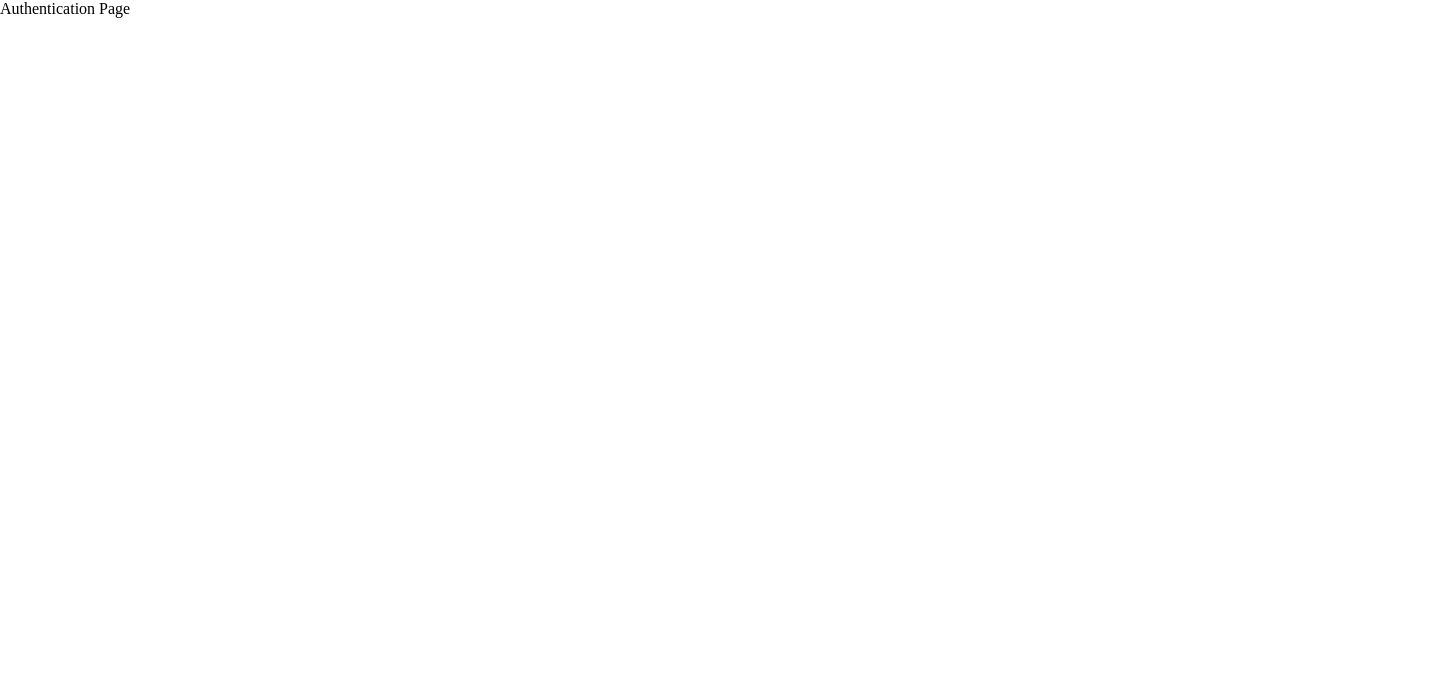
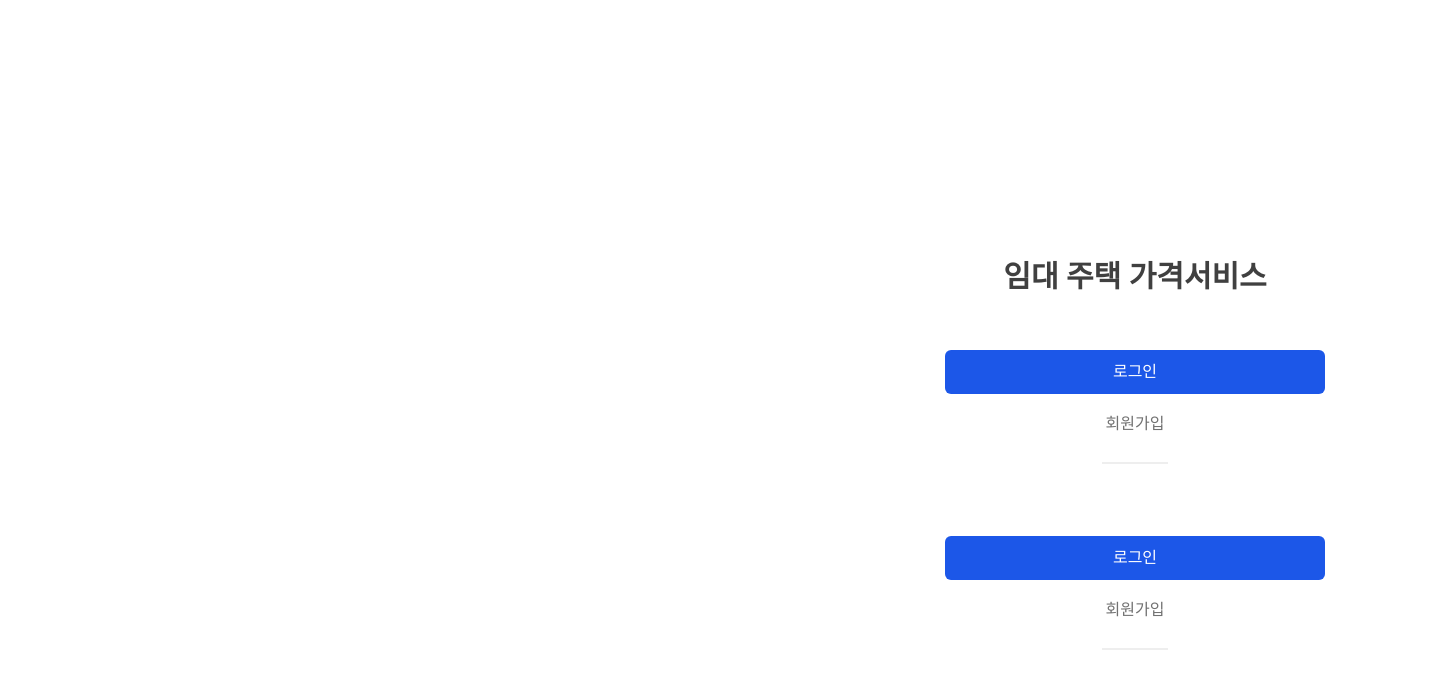
Before and after one commit to JiSangChoe/React_workspace, a React (Create React App) app: page / in a window 1280 px wide. Shown: the top 688 px of the page, 1440 px wide, since content can reach past the window. Built offline with nearby package versions, Linux system fonts and the light colour scheme; a web font is replaced by a local one.

Commit message:
2024.04.09.12:50 state 할 요소를 정함?

```diff
--- a/src/views/Authentication/index.tsx
+++ b/src/views/Authentication/index.tsx
@@ -1,6 +1,50 @@
-import React from 'react'
+import React, { useState } from 'react'
 import './style.css';
 
+// 타입을 만든거임
+type AuthPage = 'sign-in' | 'sign-up';
+
+function SignIn () {
+
+    const onSignInButtonClickHandler = () => {
+
+    };
+
+    return (
+        <div className='authentication-contents'>
+            <div className='authentication-input-container'></div>
+            <div className='authentication-button-container'>
+                <div className='primary-button full-width' onClick={onSignInButtonClickHandler}>로그인</div>
+                <div className='text-link'>회원가입</div>
+            </div>
+            <div className='short-divider'></div>
+            <div className='authentication-sns-container'></div>
+        </div>
+    );
+}
+
+function SignUp () {
+    return <>회원가입</>;
+
+}
+
 export default function Authentication() {
-    return <div>Authentication Page</div>;
+
+    const [page, setPage] = useState<AuthPage>('sign-in'); // <>의 타입을 리터럴 타입으로 타입으로 넣음
+
+    const AuthenticationContents = page === 'sign-in' ? <SignIn /> : <SignUp />;
+
+    return (
+        <div id= "authentication-wrapper">
+            <div className='authentication-image-box'></div>
+            <div className='authentication-box'>
+                <div className='authentication-container'>
+                    <div className='authentication-title h1'>{'임대 주택 가격서비스'}</div>
+                    <SignIn />
+                    { AuthenticationContents }
+
+                </div>
+            </div>
+        </div>
+    );
 }
--- a/src/views/Authentication/style.css
+++ b/src/views/Authentication/style.css
@@ -0,0 +1,67 @@
+#authentication-wrapper {
+    display: flex;
+    width: 100%;
+    height: 100vh;
+    min-height: 1024px;
+}
+
+.authentication-image-box {
+    min-width: 830px;
+    background-size: cover;
+}
+
+.authentication-box {
+    display: flex;
+    justify-content: center;
+    align-items: center;
+
+    flex-grow: 1;
+    min-width: 610px;
+}
+
+.authentication-container {
+    display: flex;
+    flex-direction: column;
+    align-items: center;
+    gap: 24px;
+
+    width: 380px;
+    height: 523px;
+}
+
+.authentication-title {
+    color: rgba(64, 64, 64, 1);
+}
+
+.authentication-contents {
+    display: flex;
+    flex-direction: column;
+    align-items: center;
+    gap: 24px;
+
+    width: 100%;
+}
+
+.authentication-input-container {
+    display: flex;
+    flex-direction: column;
+    gap: 14px;
+
+    width: 100%;
+}
+
+.authentication-button-container {
+    display: flex;
+    flex-direction: column;
+    align-items: center;
+    gap: 16px;
+
+    width: 100%;
+}
+
+.authentication-sns-container {
+    display: flex;
+    flex-direction: column;
+    align-items: center;
+    gap: 16px;
+}
```
